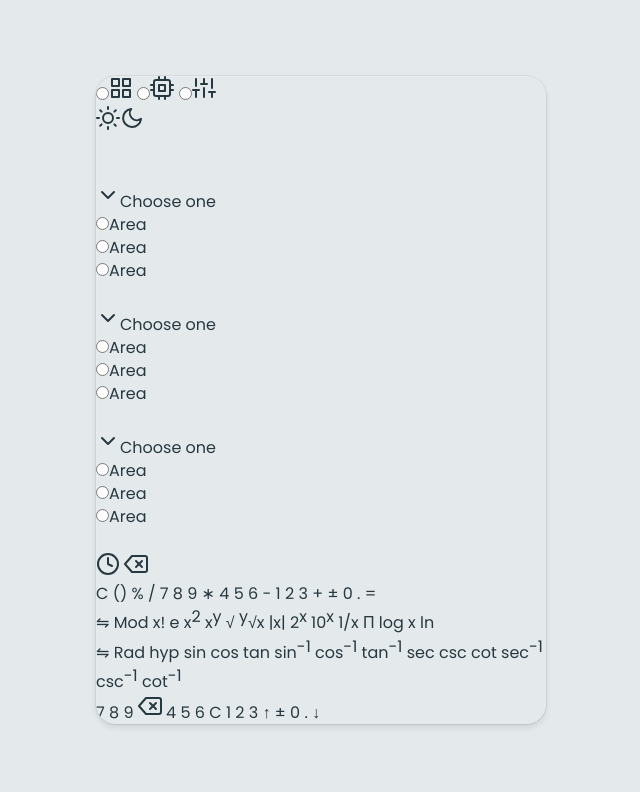
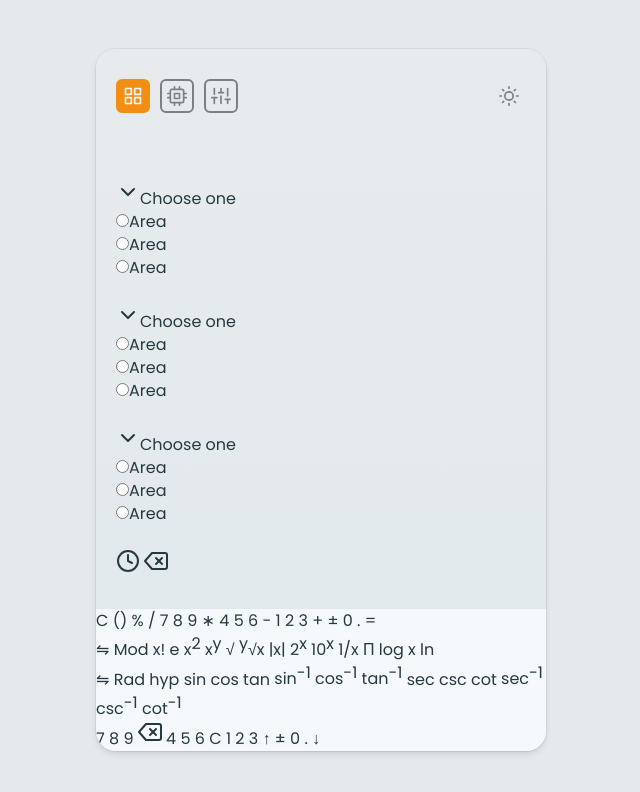
Before and after one commit to bitzsalex/js-calculator, a website: page assets/pug/index.pug in a window 1280 px wide. Shown: the whole page, without its empty margins (319-959 px from the left). Drawn offline with nearby package versions, Linux system fonts and the light colour scheme; files that its build step writes are made by us from their sources.

Commit message:
Add style rules for screen header section

```diff
--- a/assets/pug/index.pug
+++ b/assets/pug/index.pug
@@ -39,26 +39,28 @@ html(lang="en")
                             span.history__result 1,794
 
                 .flex.flex--column
-                    .screen__container
-                        .screen__header
-                            div
-                                .calculator__type
-                                    label.calculator__simple(for="simple")
-                                        input(type="radio", name="type", value="simple", id="simple")
+                    .screen
+                        .screen__header.flex.flex--m-between
+                            .type.flex.flex--a-center
+                                .type__group.flex.flex--a-center.flex--m-center
+                                    input.type__input(type="radio", name="type", value="simple", id="simple", checked)
+                                    label.type__label(for="simple", title="Simple")
                                         i(data-feather="grid")
-                                    label.calculator__simple(for="scientific")
-                                        input(type="radio", name="type", value="scientific", id="scientific")
+                                .type__group.flex.flex--a-center.flex--m-center
+                                    input.type__input(type="radio", name="type", value="scientific", id="scientific")
+                                    label.type__label(for="scientific", title="Scientific")
                                         i(data-feather="cpu")
-                                    label.calculator__simple(for="units", title="")
-                                        input(type="radio", name="type", value="units", id="units")
+                                .type__group.flex.flex--a-center.flex--m-center
+                                    input.type__input(type="radio", name="type", value="units", id="units")
+                                    label.type__label(for="units", title="Units")
                                         i(data-feather="sliders")
 
-                                div
-                                    button.btn(type="button")
-                                        span #[i(data-feather="sun")]
-                                        span #[i(data-feather="moon")]
+                            label.theme__label(for="theme")
+                                input.theme__input(type="checkbox", id="theme")
+                                span.theme__icon.theme__icon--sun #[i(data-feather="sun")]
+                                span.theme__icon.theme__icon--moon #[i(data-feather="moon")]
 
-                        .screen
+                        .screen__display
                             .screen__basic
                                 input.screen__input.screen__input--input(type="text", name="input", id="input")
                                 input.screen__input.screen__input--result(type="text", name="result", id="result")
@@ -124,6 +126,7 @@ html(lang="en")
                                                         | Area
                                         input.screen__input(type="text", name="input", id="group3")
                                         label(for="group3")
+
                         .screen__footer
                             button.btn.btn__history(type="button")
                                 i(data-feather="clock")
--- a/assets/sass/main.sass
+++ b/assets/sass/main.sass
@@ -1,6 +1,7 @@
 \:root
     --color-main: #F28E13
     --color-gray: #7A8187
+    --color-while: #f3f3fa
     --light-primary: #F5F9FC
     --light-secondary: #E4E9EC
     --light-gradient1: #E2E9EC
@@ -58,6 +59,7 @@ input[type="text"]
     outline: none
     background: transparent
     color: inherit
+    cursor: pointer
 
 main
     width: 100vw
@@ -78,6 +80,82 @@ main
         position: absolute
         visibility: hidden
 
+.screen
+    padding: 30px 20px
+    background-color: var(--secondary)
+    background-image: linear-gradient(to top, var(--gradient1), var(--gradient2), var(--gradient3))
+
+    &__header
+        margin-bottom: 20px
+
+.type
+    gap: 10px
+
+    &__group
+
+    &__label
+        width: 34px
+        height: 34px
+        display: flex
+        justify-content: center
+        align-items: center
+        border-radius: 6px
+        color: var(--color-gray)
+        border: 2px solid var(--color-gray)
+        cursor: pointer
+        transition: all .4s ease-in-out
+
+        & svg
+            width: 20px
+            height: 20px
+            color: currentColor
+
+    &__input
+        @extend .visually-hidden
+
+    &__input:checked + &__label
+        color: var(--color-while)
+        background-color: var(--color-main)
+        border-color: var(--color-main)
+
+.theme
+    &__label
+        @extend .type__label
+        border: none !important
+        display: grid !important
+        border-radius: 50%
+        place-items: center
+        line-height: 1
+
+        &:hover
+            background-color: var(--primary)
+
+    &__icon
+        grid-column: 1 / 1
+        grid-row: 1 / 1
+        display: flex
+        justify-content: center
+        align-items: center
+        transition: transform .5s
+
+        &--sun
+            transition-delay: .2s
+
+        &--moon
+            transform: scale(0)
+
+    &__input
+        @extend .visually-hidden
+
+    &__input:checked + &__icon--sun
+        transform: rotate(360deg) scale(0)
+
+    &__input:checked ~ &__icon--moon
+        transition-delay: .2s
+        transform: scale(1) rotate(360deg)
+
+.keypad
+    background-color: var(--primary)
 
 
 // utility classes
@@ -90,5 +168,19 @@ main
     &--m-center
         justify-content: center
 
+    &--m-between
+        justify-content: space-between
+
     &--a-center
         align-items: center
+
+.visually-hidden
+    border: 0
+    clip: rect(0 0 0 0)
+    height: auto
+    margin: 0
+    overflow: hidden
+    padding: 0
+    position: absolute
+    width: 1px
+    white-space: nowrap
```
Also changed, not shown: css/main.css, index.html.
